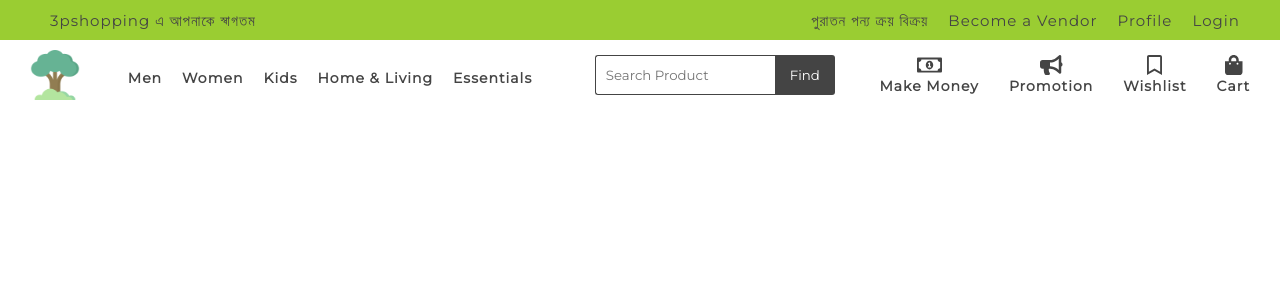
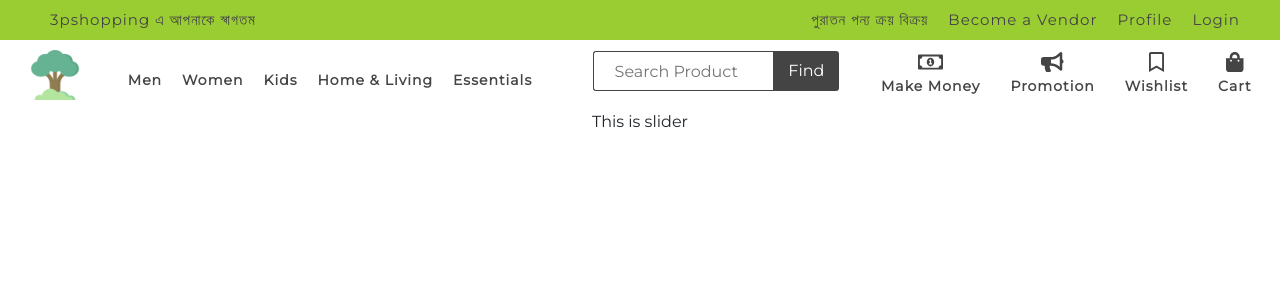
Before and after one commit to porosh2002/ThreePWorld, a React (Create React App) app: page / in a window 1280 px wide. Shown: the top 300 px of the page. Built offline with nearby package versions, Linux system fonts and the light colour scheme.

Commit message:
slider 1.0

```diff
--- a/public/index.html
+++ b/public/index.html
@@ -4,6 +4,7 @@
     <meta charset="utf-8" />
     <meta name="viewport" content="width=device-width, initial-scale=1" />
     <meta name="theme-color" content="#000000" />
+    <link rel="stylesheet" href="https://stackpath.bootstrapcdn.com/bootstrap/4.5.0/css/bootstrap.min.css" integrity="sha384-9aIt2nRpC12Uk9gS9baDl411NQApFmC26EwAOH8WgZl5MYYxFfc+NcPb1dKGj7Sk" crossorigin="anonymous">
     <meta
       name="description"
       content="MD Jamil Kashem Porosh"
@@ -40,6 +41,9 @@
       To begin the development, run `npm start` or `yarn start`.
       To create a production bundle, use `npm run build` or `yarn build`.
     -->
+    <script src="https://code.jquery.com/jquery-3.5.1.slim.min.js" integrity="sha384-DfXdz2htPH0lsSSs5nCTpuj/zy4C+OGpamoFVy38MVBnE+IbbVYUew+OrCXaRkfj" crossorigin="anonymous"></script>
+<script src="https://cdn.jsdelivr.net/npm/popper.js@1.16.0/dist/umd/popper.min.js" integrity="sha384-Q6E9RHvbIyZFJoft+2mJbHaEWldlvI9IOYy5n3zV9zzTtmI3UksdQRVvoxMfooAo" crossorigin="anonymous"></script>
+<script src="https://stackpath.bootstrapcdn.com/bootstrap/4.5.0/js/bootstrap.min.js" integrity="sha384-OgVRvuATP1z7JjHLkuOU7Xw704+h835Lr+6QL9UvYjZE3Ipu6Tp75j7Bh/kR0JKI" crossorigin="anonymous"></script>
     <script src="https://cdnjs.cloudflare.com/ajax/libs/font-awesome/5.13.1/js/all.min.js"></script>
   </body>
 </html>
--- a/src/App.css
+++ b/src/App.css
@@ -3,6 +3,7 @@
   padding: 0;
   font-family: "Montserrat";
   text-decoration: none;
+  text-align: center;
 }
 /* .title-md {
   font-size: 15px;
@@ -132,3 +133,15 @@
 .linkcare{
   text-decoration: underline;
 } */
+/* Loading */
+.loader{
+  letter-spacing: 2px;
+  font-size: 25px;
+color:#444;
+}
+.error-txt{
+  letter-spacing: 2px;
+  font-size: 25px;
+color:#ea8041;
+padding:30vh 0px;
+}
--- a/src/App.js
+++ b/src/App.js
@@ -1,14 +1,22 @@
-import React from 'react';
-import './App.css';
+import React, { Component,Suspense} from "react";
+import { Switch, Route} from "react-router-dom";
+import Loading from "./Component/Loading/Loading";
 import Navigation from './Component/Navigation/Navigation'
-// import Footer from './Component/Footer/Footer';
-function App() {
-  return (
-<div>
-<Navigation />
- {/* <Footer />  */}
-    </div>
-  );
+import "./App.css";
+export default class App extends Component {
+  render() {
+    const Home =React.lazy(() => import('./Pages/Home'));
+    const Error =React.lazy(() => import('./Pages/Error'));
+    return (
+      <div>
+    <Suspense fallback={<Loading />}>
+      <Navigation />
+      <Switch>
+        <Route exact path="/" component={Home}/>
+        <Route component={Error}/>
+      </Switch>
+    </Suspense>
+      </div>
+    );
+  }
 }
-
-export default App;
--- /dev/null
+++ b/src/Component/Loading/Loading.js
@@ -0,0 +1,9 @@
+import React from 'react'
+
+export default function Loading() {
+    return (
+        <div className='loader'>
+            Loading ...
+        </div>
+    )
+}
--- a/src/Component/Navigation/NavDesk.js
+++ b/src/Component/Navigation/NavDesk.js
@@ -1,7 +1,6 @@
 import React,{Component} from 'react';
 import logo from "../Images/logo.jpg";
 import { Link } from "react-router-dom";
-import NavTop from './TopNav';
 import TopNav from './TopNav';
 export default class Navigation extends Component {
     constructor() {
--- /dev/null
+++ b/src/Component/Slider/Slider.js
@@ -0,0 +1,11 @@
+import React, { Component } from 'react'
+
+export default class Slider extends Component {
+    render() {
+        return (
+            <div>
+                This is slider
+            </div>
+        )
+    }
+}
--- /dev/null
+++ b/src/Pages/Error.js
@@ -0,0 +1,9 @@
+import React from 'react'
+
+export default function Error() {
+    return (
+        <div className='error-txt'>
+            Something went wrong :(
+        </div>
+    )
+}
--- /dev/null
+++ b/src/Pages/Home.js
@@ -0,0 +1,9 @@
+import React from 'react'
+import Slider from '../Component/Slider/Slider'
+export default function Home() {
+    return (
+        <div>
+            <Slider />
+        </div>
+    )
+}
```
